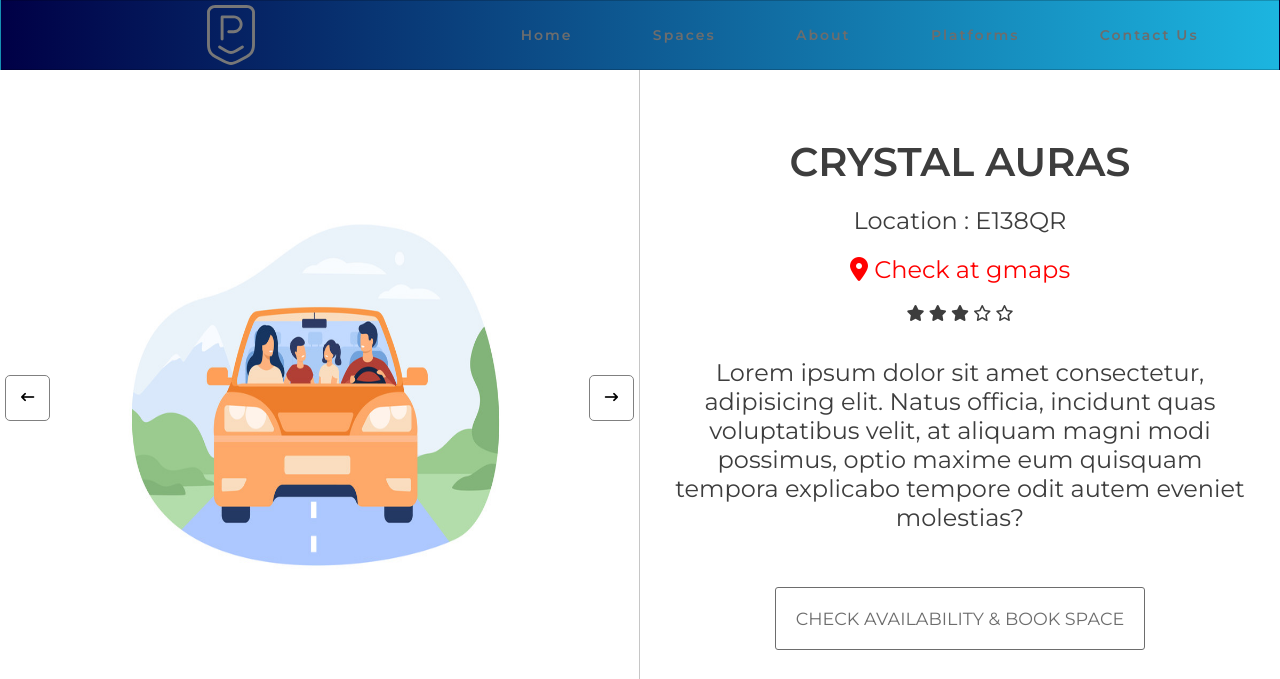
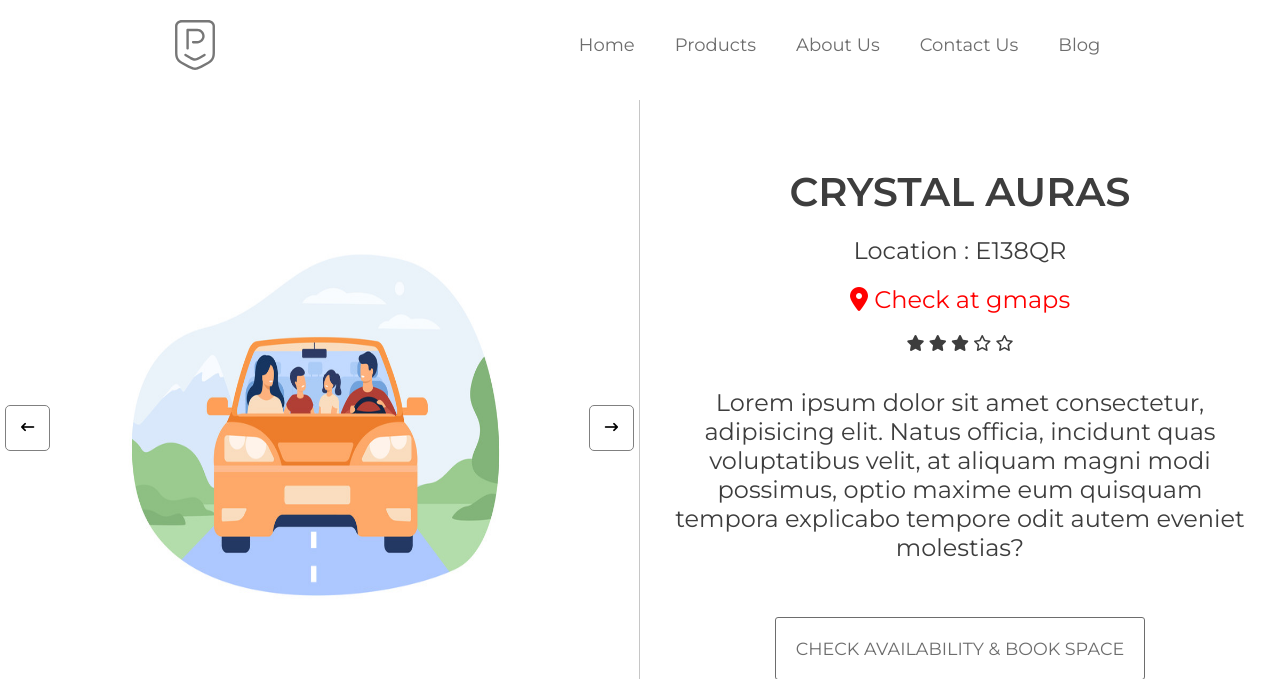
Before and after one commit to ArjunYes/spareParkPHP, a PHP site: page /single_space.php in a window 1280 px wide. Shown: the top 679 px of the page. Run offline with PHP 8.4, Linux system fonts and the light colour scheme; data that the repository does not hold is empty.

Commit message:
Updates on data and design

```diff
--- a/single_space.php
+++ b/single_space.php
@@ -23,21 +23,10 @@
 
 <body>
 
-    <nav class="navbar">
+    <?php
+include 'navbar.php';
+?>
 
-        <div class="logo ">
-            <img class="filter-green" src="images/big-parking-sign-svgrepo-com.svg" alt="">
-        </div>
-
-        <ul class="navitems" id="navitems">
-            <li><a class="" href="index.php/#home">Home </a></li>
-            <li><a class="" href="#home">Spaces </a></li>
-            <li><a href="#about">About</a></li>
-            <li><a href="#platforms">Platforms</a></li>
-            <li><a href="#contactus">Contact Us </a></li>
-        </ul>
-
-    </nav>
 
 
     <div class="space_info">
```
Also changed, not shown: Add_parking_space.php (+9 -4 lines), uploads/IMG-5f8954bd209a92.78214246.jpg (deleted), uploads/IMG-5f8954caa02539.76436861.jpg (deleted), uploads/temp.jpg (deleted).
